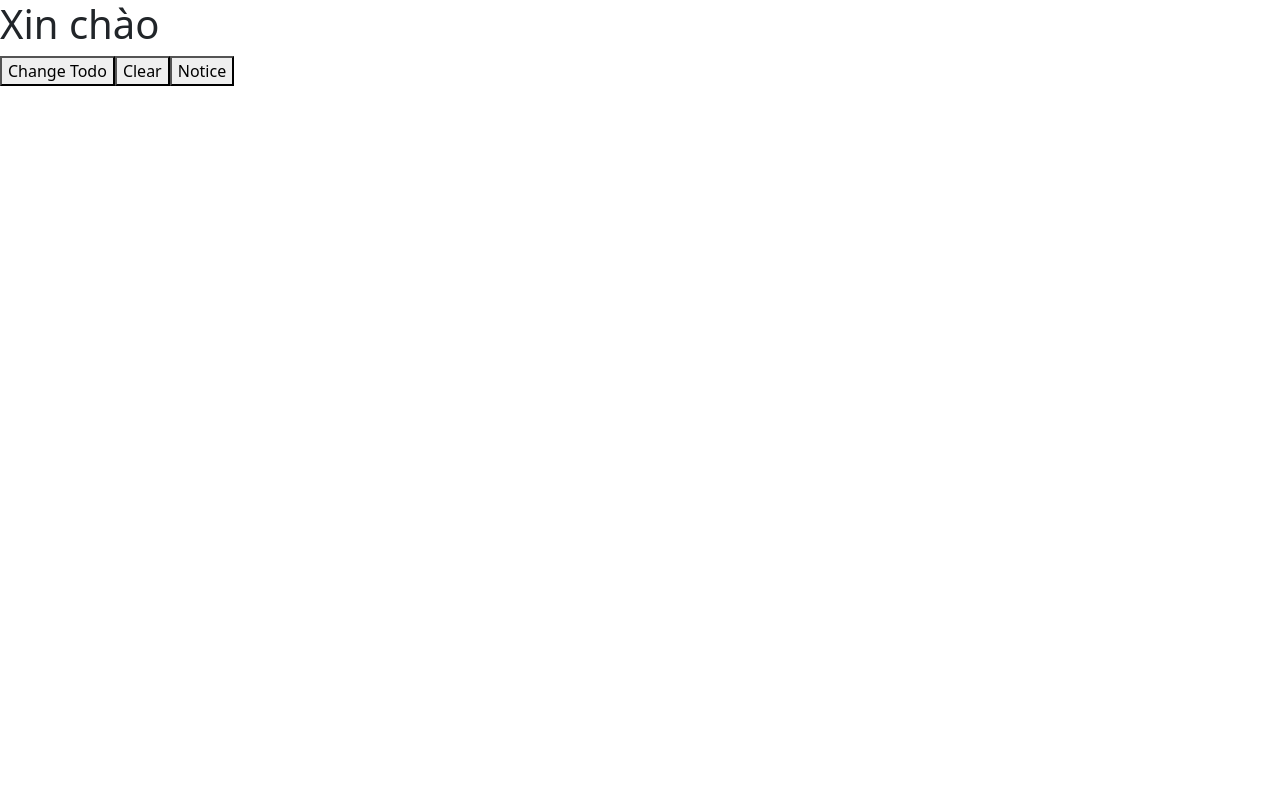
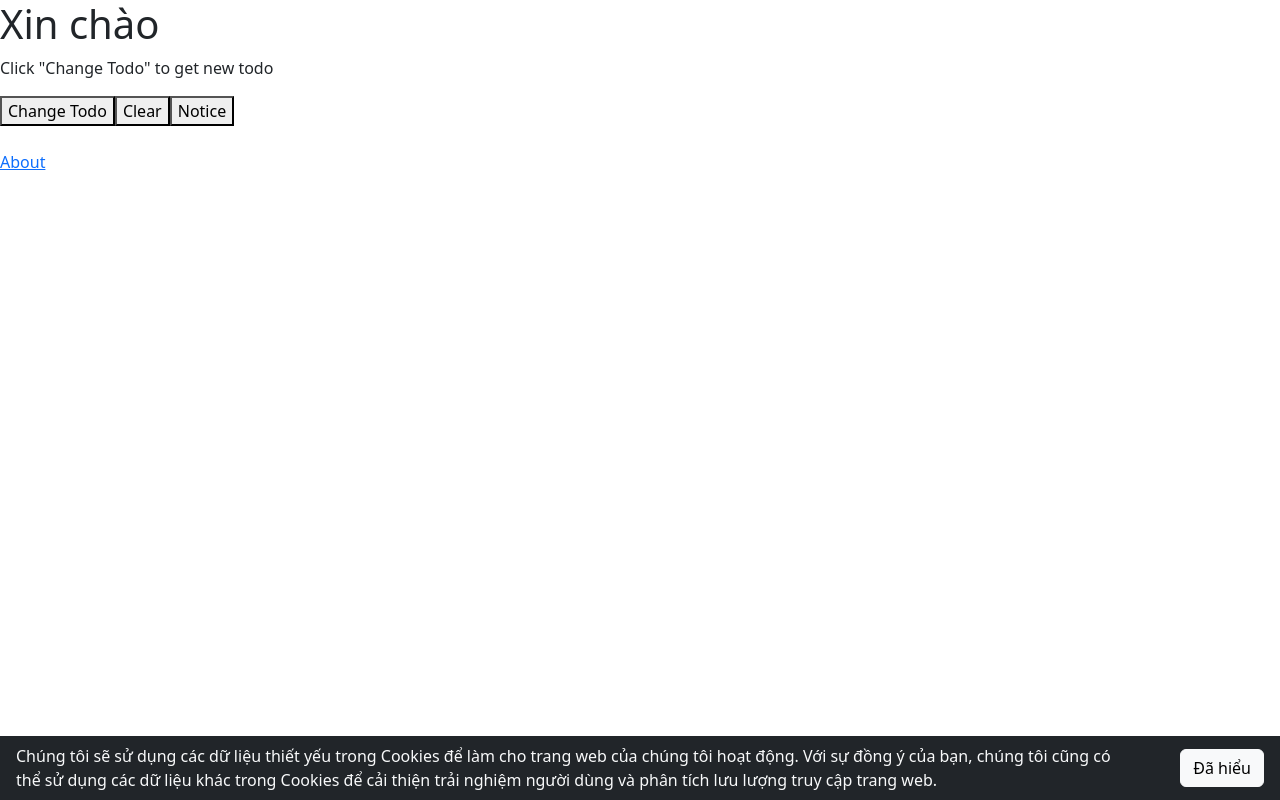
Before and after one commit to ngmthaq/vue-composition, a Vue app: page / in a window 1280 px wide. Built offline with nearby package versions, Linux system fonts and the light colour scheme; no server answers.

Commit message:
Add request cookies component

```diff
--- a/src/App.vue
+++ b/src/App.vue
@@ -3,12 +3,14 @@ import { RouterView } from "vue-router";
 import CircularLoading from "./components/common/CircularLoading.vue";
 import NotificationStack from "./components/common/NotificationStack.vue";
 import RequestNotification from "./components/common/RequestNotification.vue";
+import RequestCookies from "./components/common/RequestCookies.vue";
 </script>
 
 <template>
+  <RequestCookies />
+  <CircularLoading />
   <RequestNotification />
   <NotificationStack />
-  <CircularLoading />
   <RouterView />
 </template>
 
--- a/src/components/common/CircularLoading.vue
+++ b/src/components/common/CircularLoading.vue
@@ -4,7 +4,6 @@ import { APP_EVENTS } from "@/configs/constants/app.const";
 import { useEventBus } from "@/hooks/customs/useEventBus";
 
 const eventBus = useEventBus();
-
 const isLoading = ref<boolean>(false);
 
 const handleOpenLoading = (open: boolean) => {
@@ -22,7 +21,7 @@ onUnmounted(() => {
 
 <template>
   <Transition>
-    <section class="circular-loading" v-show="isLoading">
+    <section id="circular-loading" class="circular-loading" v-show="isLoading">
       <div class="spinner-border text-primary" role="status">
         <span class="visually-hidden">Loading...</span>
       </div>
--- a/src/components/common/NotificationStack.vue
+++ b/src/components/common/NotificationStack.vue
@@ -9,9 +9,7 @@ import { getCurrentMilliseconds } from "@/plugins/datetime.plugin";
 
 const TOAST_DELAY = 6000;
 const TOAST_MAX = 5;
-
 const eventBus = useEventBus();
-
 const newToast = ref<ToastConfigs>();
 const toasts = ref<ToastConfigs[]>([]);
 
@@ -63,7 +61,7 @@ onUpdated(() => {
 </script>
 
 <template>
-  <section class="toast-container position-fixed bottom-0 end-0">
+  <section id="notification-stack" class="toast-container position-fixed bottom-0 end-0">
     <template v-for="toast in toasts" :key="toast.id">
       <div
         class="toast align-items-center border-0 ms-0 me-1 my-1"
--- /dev/null
+++ b/src/components/common/RequestCookies.vue
@@ -0,0 +1,46 @@
+<template>
+  <section id="request-cookies" class="request-cookies" v-show="isOpen">
+    <p>{{ t("TXT_REQUEST_COOKIES_CONTENT") }}</p>
+    <button type="button" class="btn btn-light" @click="handleClick">{{ t("TXT_UNDERSTAND") }}</button>
+  </section>
+</template>
+
+<script setup lang="ts">
+import { ref } from "vue";
+import { useI18n } from "vue-i18n";
+import { COOKIES_STORAGE_KEYS } from "@/configs/constants/app.const";
+import { getCookieStorage, setCookieStorage } from "@/plugins/storage.plugin";
+
+const { t } = useI18n();
+const COOKIE_PERMISSION_KEY = COOKIES_STORAGE_KEYS.cookiesPermission;
+const isOpen = ref<boolean>(Boolean(getCookieStorage(COOKIE_PERMISSION_KEY)) === false);
+
+const handleClick = () => {
+  isOpen.value = false;
+  setCookieStorage(COOKIE_PERMISSION_KEY, true);
+};
+</script>
+
+<style scoped lang="scss">
+.request-cookies {
+  display: flex;
+  align-items: center;
+  justify-content: space-between;
+  position: fixed;
+  bottom: 0;
+  left: 0;
+  width: 100%;
+  background-color: $dark;
+  padding: 8px 16px;
+
+  & p {
+    color: $light;
+    padding-right: 64px;
+    margin: 0;
+  }
+
+  & button {
+    flex-shrink: 0;
+  }
+}
+</style>
--- a/src/components/common/RequestNotification.vue
+++ b/src/components/common/RequestNotification.vue
@@ -1,17 +1,15 @@
 <script lang="ts" setup>
 import type { NotificationPermissionType } from "@/configs/types/components";
-import { Modal } from "bootstrap";
 import { ref, onMounted } from "vue";
 import { useI18n } from "vue-i18n";
+import { Modal } from "bootstrap";
 import { COOKIES_STORAGE_KEYS } from "@/configs/constants/app.const";
 import { getCookieStorage, removeCookieStorage, setCookieStorage } from "@/plugins/storage.plugin";
 
-const ID = "requestNotification";
+const { t } = useI18n();
+const ID = "request-notification";
 const NOTIFICATION_PERMISSION_KEY = COOKIES_STORAGE_KEYS.notificationPermission;
-const RECHECK_PERMISSION_TIME = 7 * 24 * 60 * 60 * 1000; // 7 days
-
-const { t } = useI18n();
-
+const RECHECK_PERMISSION_TIME = 14 * 24 * 60 * 60 * 1000; // 14 days (milliseconds)
 const modal = ref<Modal | null>(null);
 
 const handleAccept = async () => {
@@ -27,10 +25,10 @@ const handleDeny = () => {
   handleSetPermission(false);
 };
 
-const handleSetPermission = (isGranted: boolean) => {
+const handleSetPermission = (granted: boolean) => {
   const newNotificationPermission: NotificationPermissionType = {
-    requestedAt: Date.now(),
-    isGranted: isGranted,
+    time: Date.now(),
+    granted: granted,
   };
   setCookieStorage(NOTIFICATION_PERMISSION_KEY, newNotificationPermission);
 };
@@ -40,7 +38,7 @@ onMounted(() => {
     modal.value = new Modal("#" + ID, { keyboard: false, backdrop: "static" });
     const permission = getCookieStorage<NotificationPermissionType>(NOTIFICATION_PERMISSION_KEY);
     if (permission) {
-      if (Date.now() - permission.requestedAt > RECHECK_PERMISSION_TIME) {
+      if (Date.now() - permission.time > RECHECK_PERMISSION_TIME) {
         if (Notification.permission === "granted") {
           handleSetPermission(true);
         } else if (Notification.permission === "default") {
--- a/src/configs/constants/app.const.ts
+++ b/src/configs/constants/app.const.ts
@@ -9,11 +9,16 @@ export const LANGUAGE_CONFIGS = {
   defaultLanguage: "vi",
 };
 
-export const LOCAL_STORAGE_KEYS = {};
+export const LOCAL_STORAGE_KEYS = {
+  accessToken: "local:accessToken",
+};
 
-export const SESSION_STORAGE_KEYS = {};
+export const SESSION_STORAGE_KEYS = {
+  accessToken: "session:accessToken",
+};
 
 export const COOKIES_STORAGE_KEYS = {
   language: "cookies:language",
   notificationPermission: "cookies:notificationPermission",
+  cookiesPermission: "cookies:cookiesPermission",
 };
--- a/src/configs/constants/path.const.ts
+++ b/src/configs/constants/path.const.ts
@@ -5,9 +5,15 @@ import AboutView from "@/views/About/AboutView.vue";
 export const PATH_HOME: RouteRecordRaw = {
   path: "/",
   component: HomeView,
+  meta: {
+    title: "Homepage",
+  },
 };
 
 export const PATH_ABOUT: RouteRecordRaw = {
   path: "/about",
   component: AboutView,
+  meta: {
+    title: "About",
+  },
 };
--- a/src/configs/languages/vi.json
+++ b/src/configs/languages/vi.json
@@ -3,6 +3,8 @@
   "TXT_DENY": "Từ chối",
   "TXT_LATER": "Để sau",
   "TXT_HELLO": "Xin chào",
+  "TXT_UNDERSTAND": "Đã hiểu",
   "TXT_REQUEST_NOTIFICATION_TITLE": "Nhận thông báo từ chúng tôi",
-  "TXT_REQUEST_NOTIFICATION_CONTENT": "Nhận thông báo từ chúng tôi để không bỏ lỡ những thông tin quan trọng. Thông báo có thể bao gồm âm thanh và các thông khác."
+  "TXT_REQUEST_NOTIFICATION_CONTENT": "Nhận thông báo từ chúng tôi để không bỏ lỡ những thông tin quan trọng. Thông báo có thể bao gồm âm thanh và các thông tin khác.",
+  "TXT_REQUEST_COOKIES_CONTENT": "Chúng tôi sẽ sử dụng các dữ liệu thiết yếu trong Cookies để làm cho trang web của chúng tôi hoạt động. Với sự đồng ý của bạn, chúng tôi cũng có thể sử dụng các dữ liệu khác trong Cookies để cải thiện trải nghiệm người dùng và phân tích lưu lượng truy cập trang web."
 }
--- a/src/configs/types/components.d.ts
+++ b/src/configs/types/components.d.ts
@@ -6,6 +6,6 @@ export type ToastConfigs = {
 };
 
 export type NotificationPermissionType = {
-  requestedAt: number;
-  isGranted: boolean;
+  time: number;
+  granted: boolean;
 };
--- a/src/plugins/router.plugin.ts
+++ b/src/plugins/router.plugin.ts
@@ -13,4 +13,9 @@ const router = createRouter({
   routes: [...Object.values(PATH_CONST), PATH_NOT_FOUND],
 });
 
+router.beforeEach((to, from, next) => {
+  if (to.meta.title) document.title = to.meta.title as string;
+  return next();
+});
+
 export { router };
--- a/src/plugins/storage.plugin.ts
+++ b/src/plugins/storage.plugin.ts
@@ -50,7 +50,7 @@ export function getSessionStorage<T>(key: string, defaultValue?: T): T | undefin
   return defaultValue || undefined;
 }
 
-export function setCookieStorage(key: string, value: any, options: CookieAttributes = {}) {
+export function setCookieStorage(key: string, value: any, options: CookieAttributes = { expires: 30 }) {
   try {
     const ref = { value: value };
     Cookie.set(key, JSON.stringify(ref), options);
@@ -61,7 +61,7 @@ export function setCookieStorage(key: string, value: any, options: CookieAttribu
   }
 }
 
-export function removeCookieStorage(key: string, options: CookieAttributes = {}) {
+export function removeCookieStorage(key: string, options: CookieAttributes = { expires: 30 }) {
   Cookie.remove(key, options);
 }
 
--- a/src/views/Home/HomeView.vue
+++ b/src/views/Home/HomeView.vue
@@ -2,11 +2,13 @@
 import type { Todo } from "@/services/models/todo.model";
 import { ref } from "vue";
 import { useI18n } from "vue-i18n";
+import { RouterLink } from "vue-router";
 import { useNotification } from "@/hooks/customs/useNotification";
 import { usePromise } from "@/hooks/customs/usePromise";
 import { getTodo } from "@/services/remotes/todo.remote";
 import { randomNumber } from "@/plugins/number.plugins";
 import BaseLayout from "@/components/layouts/BaseLayout.vue";
+import { PATH_ABOUT } from "@/configs/constants/path.const";
 
 const { t } = useI18n();
 const notification = useNotification();
@@ -31,12 +33,16 @@ const handleNotice = () => {
 <template>
   <BaseLayout>
     <h1>{{ t("TXT_HELLO") }}</h1>
-    <p v-if="status === 'fulfilled'">Title: {{ data?.title }}</p>
+    <p v-if="status === 'pending'">Loading</p>
+    <p v-else-if="status === 'fulfilled'">Todo: {{ data?.title }}</p>
     <p v-else-if="status === 'rejected'">Error: {{ error?.message }}</p>
-    <p v-else-if="status === 'pending'">Loading</p>
+    <p v-else>Click "Change Todo" to get new todo</p>
     <button @click="handleClick">Change Todo</button>
     <button @click="handleReset">Clear</button>
     <button @click="handleNotice">Notice</button>
+    <br />
+    <br />
+    <RouterLink :to="PATH_ABOUT.path">About</RouterLink>
   </BaseLayout>
 </template>
 
```
